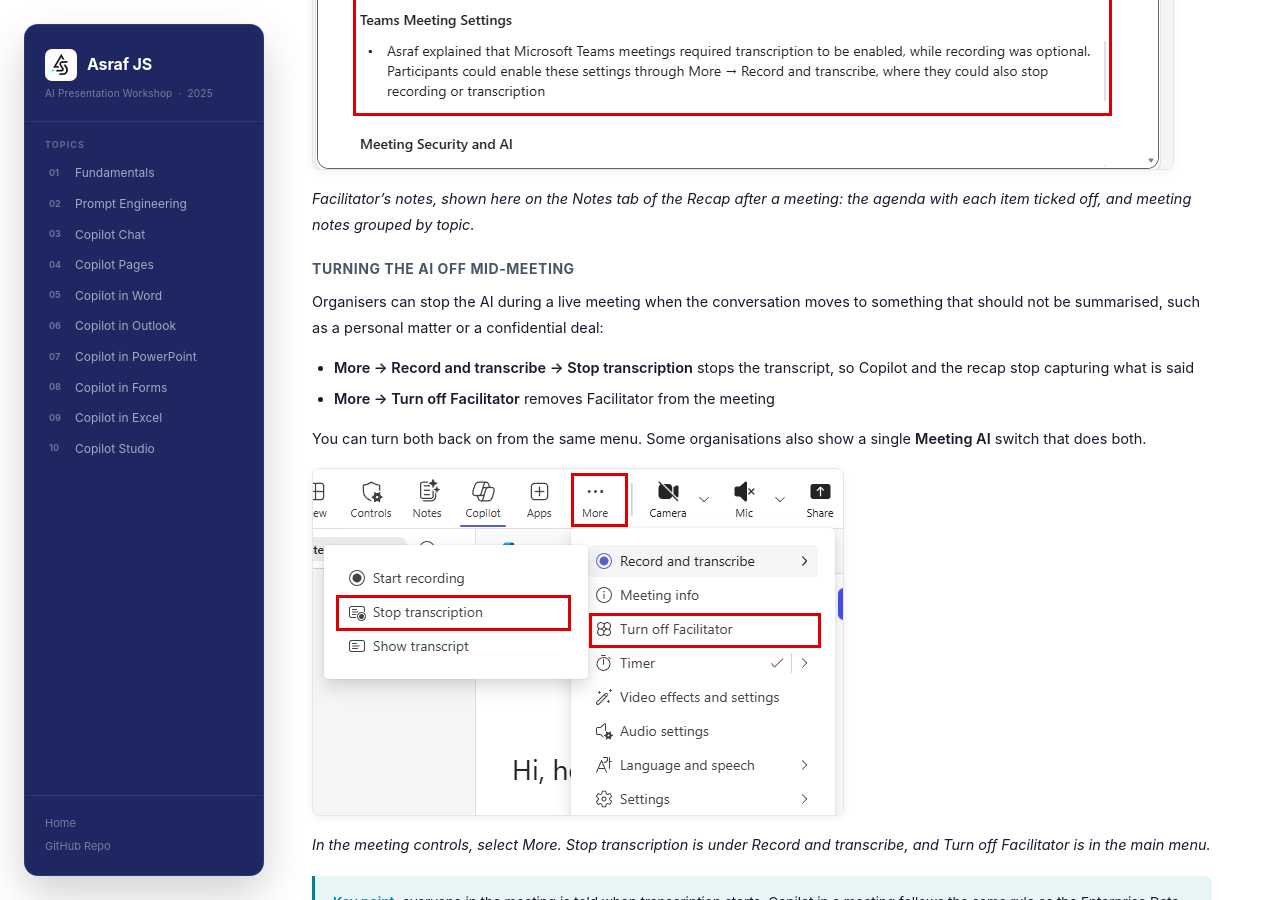
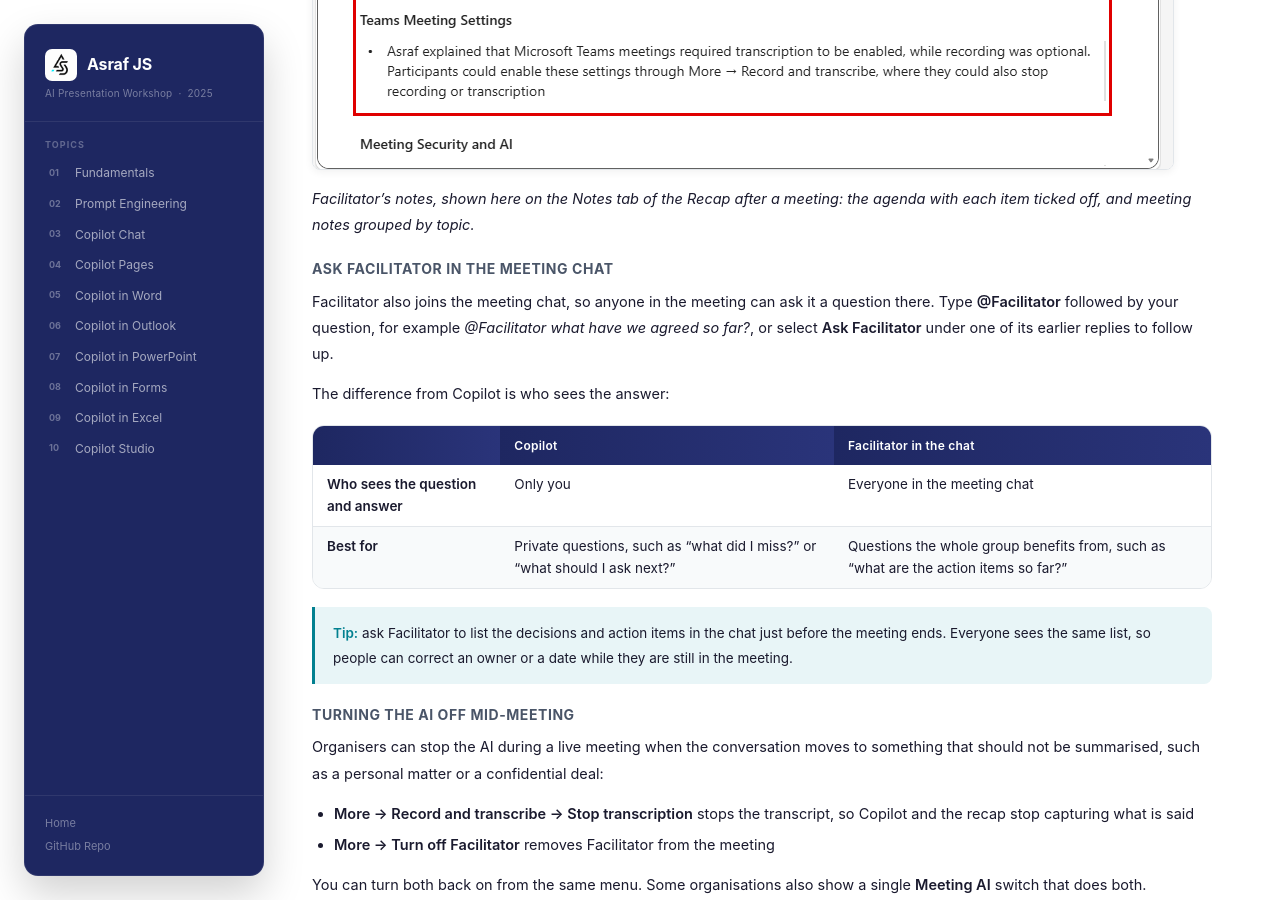
Before and after one commit to Asraf-JS/M365-Copilot-Workshop, a Jekyll site: the page built from 11-copilot-teams/README.md, in a window 1280 px wide and 900 px high, scrolled down 4717 px. Built offline with Jekyll 4.4.1, drawn with Linux system fonts in a browser that asks for light colours; our own code applies the rules of GitHub Pages for plain Markdown files.

Commit message:
Add Ask Facilitator to the Teams topic and brief the meeting retakes
Topic 11 gains a section on asking Facilitator in the meeting chat,
with a Copilot vs Facilitator comparison and a matching prompt in
Part 2. A hidden marker reserves a spot for its screenshot.
_tasks/screenshots-teams-retake.md briefs Claude Desktop to run a mock
launch meeting and retake the three demo-meeting screenshots, which
stay in place as examples until then. The book is rebuilt.

Co-Authored-By: Claude Opus 5.5 <noreply@anthropic.com>
Claude-Session: https://claude.ai/code/session_01S12GXiGXwWu5n2stPEFgm8

```diff
--- a/11-copilot-teams/README.md
+++ b/11-copilot-teams/README.md
@@ -89,6 +89,21 @@ If Facilitator is on, it joins the meeting as a participant and works for everyo
 
 *Facilitator's notes, shown here on the Notes tab of the Recap after a meeting: the agenda with each item ticked off, and meeting notes grouped by topic.*
 
+### Ask Facilitator in the meeting chat
+
+Facilitator also joins the meeting chat, so anyone in the meeting can ask it a question there. Type **@Facilitator** followed by your question, for example *@Facilitator what have we agreed so far?*, or select **Ask Facilitator** under one of its earlier replies to follow up.
+
+<!-- SCREENSHOT: images/ask-facilitator.png | The meeting chat with an @Facilitator question and Facilitator's reply listing decisions and action items, with Ask Facilitator highlighted -->
+
+The difference from Copilot is who sees the answer:
+
+| | Copilot | Facilitator in the chat |
+|---|---------|------------------------|
+| **Who sees the question and answer** | Only you | Everyone in the meeting chat |
+| **Best for** | Private questions, such as "what did I miss?" or "what should I ask next?" | Questions the whole group benefits from, such as "what are the action items so far?" |
+
+> **Tip:** ask Facilitator to list the decisions and action items in the chat just before the meeting ends. Everyone sees the same list, so people can correct an owner or a date while they are still in the meeting.
+
 ### Turning the AI off mid-meeting
 
 Organisers can stop the AI during a live meeting when the conversation moves to something that should not be summarised, such as a personal matter or a confidential deal:
```
Also changed, not shown: 11-copilot-teams/prompts.md (+7 -0 lines), _tasks/screenshots-teams-retake.md (added, +67 -0 lines), 1 other file.
